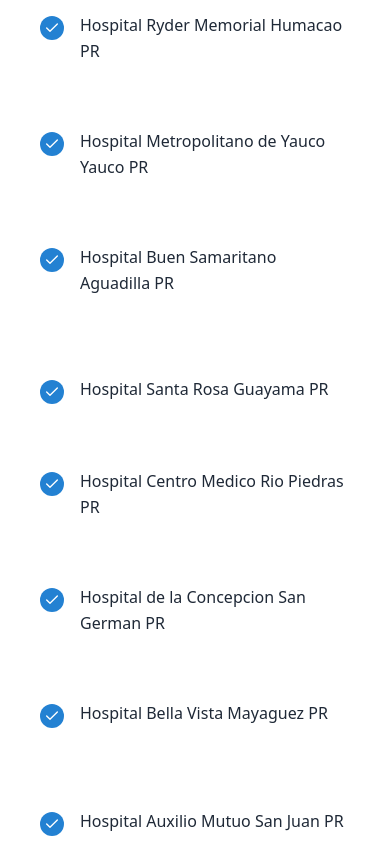
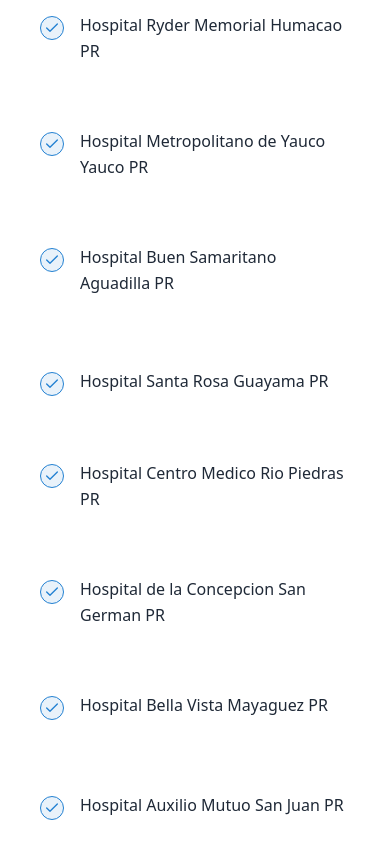
Before and after one commit to jgarciait/coquibs, a Next.js app: page / in a window 390 px wide. Shown: the part 4960-5804 px from the top of the page. Built offline with nearby package versions, Linux system fonts and the light colour scheme; a web font is replaced by a local one.

Commit message:
Refresh webpack cache files for client and server development; update styles in index.css and ServiciosSection for improved visuals and layout.

```diff
--- a/src/components/generated/HeroSection.tsx
+++ b/src/components/generated/HeroSection.tsx
@@ -275,7 +275,7 @@
             }} transition={{
               delay: 1.7,
               duration: 0.5
-            }} className="absolute bottom-10 right-6 z-50 bg-white/80 backdrop-blur-sm border border-[#ffffff] rounded-2xl p-4 shadow-lg">
+            }} className="absolute -bottom-6 right-20 z-50 bg-white/80 backdrop-blur-sm border border-[#ffffff] rounded-2xl p-4 shadow-lg">
                 <div className="flex items-center space-x-3">
                   <div className="w-12 h-12 bg-[#d2232a]/10 border border-[#d2232a] rounded-full flex items-center justify-center">
                     <Activity className="w-6 h-6 text-[#d2232a]" />
--- a/src/components/generated/ServiciosSection.tsx
+++ b/src/components/generated/ServiciosSection.tsx
@@ -67,7 +67,7 @@
             whileInView={{ opacity: 1, y: 0 }}
             viewport={{ once: true }}
             transition={{ duration: 0.8, delay: 0.3 }}
-            className="grid md:grid-cols-3 gap-8 lg:gap-12"
+            className="grid md:grid-cols-3 gap-6"
           >
             {/* First Column */}
             <div className="space-y-4">
@@ -81,8 +81,8 @@
                   className="group flex items-start space-x-4 p-6 rounded-2xl hover:bg-gray-50/80 transition-all duration-300"
                 >
                   <div className="flex-shrink-0 mt-1">
-                    <div className="w-6 h-6 bg-[#2381d2] rounded-full flex items-center justify-center group-hover:scale-110 transition-transform duration-300">
-                      <Check className="w-4 h-4 text-white" />
+                    <div className="w-6 h-6 bg-[#2381d2]/10 border border-[#2381d2] rounded-full flex items-center justify-center group-hover:scale-110 transition-transform duration-300">
+                      <Check className="w-4 h-4 text-[#2381d2]" />
                     </div>
                   </div>
                   <div className="flex-1 min-w-0">
@@ -106,8 +106,8 @@
                   className="group flex items-start space-x-4 p-6 rounded-2xl hover:bg-gray-50/80 transition-all duration-300"
                 >
                   <div className="flex-shrink-0 mt-1">
-                    <div className="w-6 h-6 bg-[#2381d2] rounded-full flex items-center justify-center group-hover:scale-110 transition-transform duration-300">
-                      <Check className="w-4 h-4 text-white" />
+                    <div className="w-6 h-6 bg-[#2381d2]/10 border border-[#2381d2] rounded-full flex items-center justify-center group-hover:scale-110 transition-transform duration-300">
+                      <Check className="w-4 h-4 text-[#2381d2]" />
                     </div>
                   </div>
                   <div className="flex-1 min-w-0">
@@ -131,8 +131,8 @@
                   className="group flex items-start space-x-4 p-6 rounded-2xl hover:bg-gray-50/80 transition-all duration-300"
                 >
                   <div className="flex-shrink-0 mt-1">
-                    <div className="w-6 h-6 bg-[#2381d2] rounded-full flex items-center justify-center group-hover:scale-110 transition-transform duration-300">
-                      <Check className="w-4 h-4 text-white" />
+                    <div className="w-6 h-6 bg-[#2381d2]/10 border border-[#2381d2] rounded-full flex items-center justify-center group-hover:scale-110 transition-transform duration-300">
+                      <Check className="w-4 h-4 text-[#2381d2]" />
                     </div>
                   </div>
                   <div className="flex-1 min-w-0">
--- a/src/index.css
+++ b/src/index.css
@@ -267,9 +267,10 @@
 }
 
 ::-webkit-scrollbar-track {
-  background: linear-gradient(180deg, #2c2c2c, #1a1a1a);
+  background: rgba(255, 255, 255, 0.1);
   border-radius: 8px;
-  box-shadow: inset 0 0 10px rgba(0, 0, 0, 0.5);
+  backdrop-filter: blur(10px);
+  border: 1px solid rgba(255, 255, 255, 0.2);
 }
 
 ::-webkit-scrollbar-thumb {
@@ -297,11 +298,12 @@
 }
 
 ::-webkit-scrollbar-corner {
-  background: linear-gradient(180deg, #2c2c2c, #1a1a1a);
+  background: rgba(255, 255, 255, 0.1);
+  backdrop-filter: blur(10px);
 }
 
 /* Firefox Scrollbar */
 html {
   scrollbar-width: thin;
-  scrollbar-color: #ff4757 #2c2c2c;
+  scrollbar-color: #ff4757 rgba(255, 255, 255, 0.1);
 }
```
